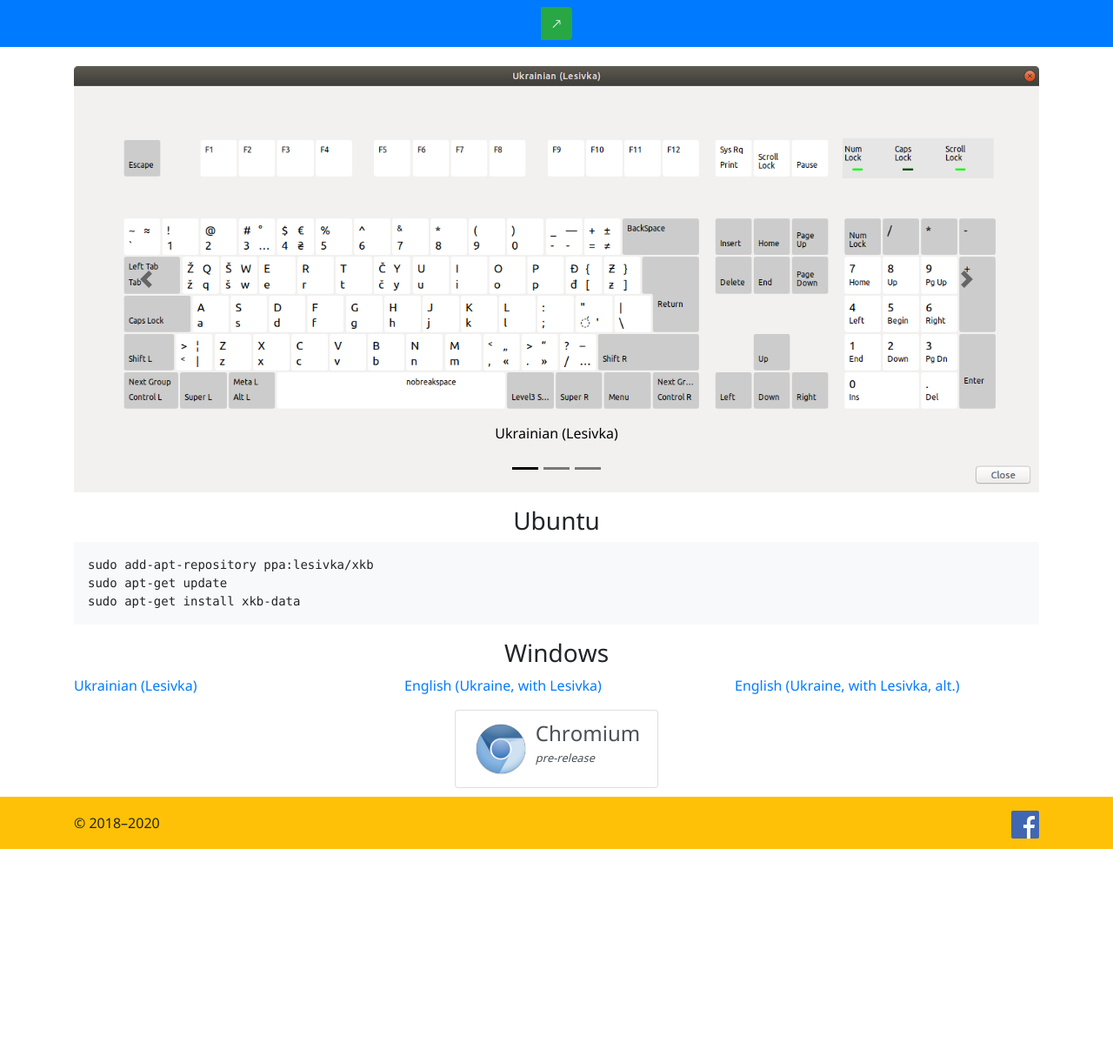
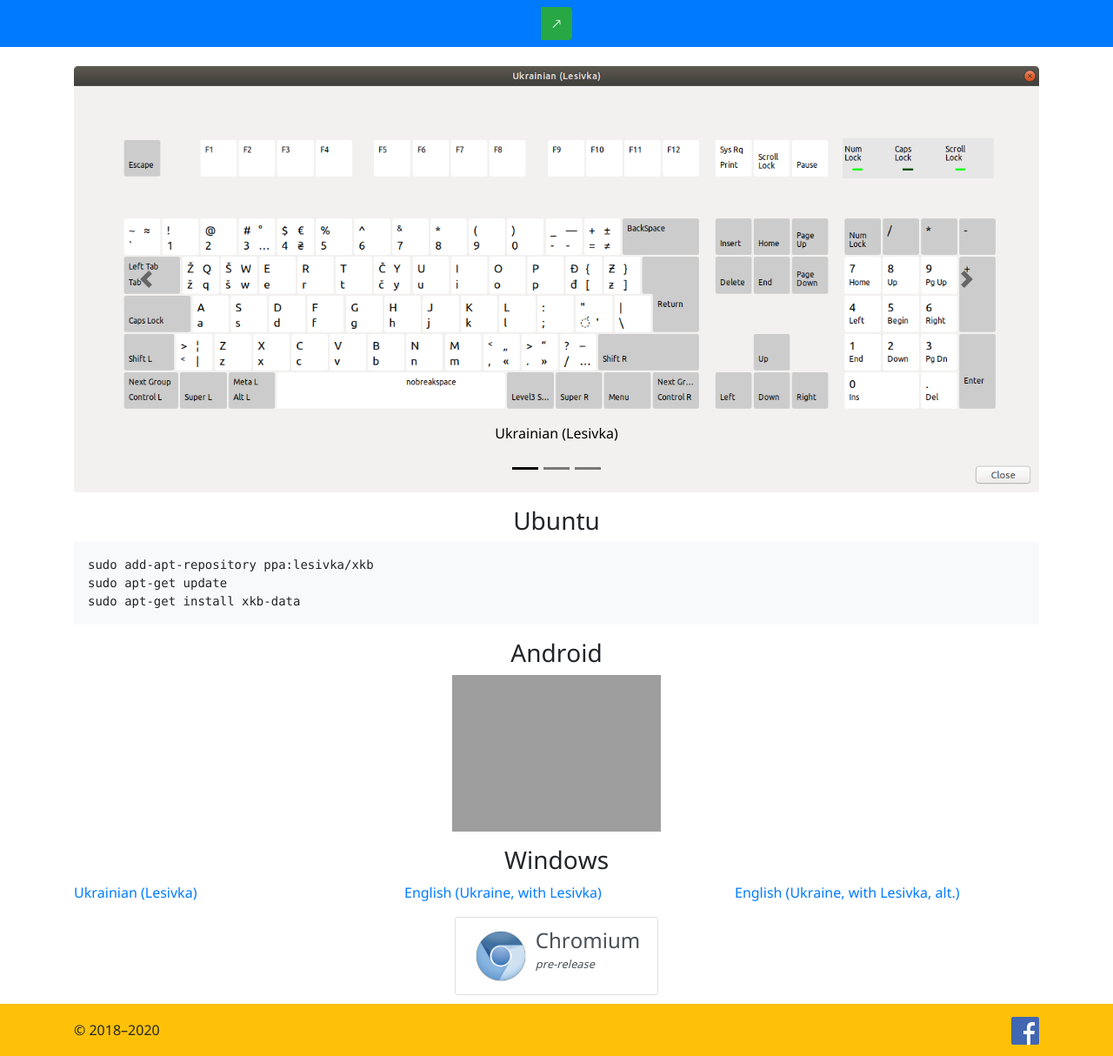
Before and after one commit to lesiwka/www-lesivka, a Python web app: template templates/zastosunki.html in a window 1280 px wide. Shown: the whole page at 87% size. Before the commit the page ends 976 px from the top, so only its background shows below. Run offline with Jinja, Linux system fonts and the light colour scheme; the template is opened without the code that fills it, so the values that code supplies are empty; some libraries are stand-ins or nearby versions; grey boxes are pictures that could not be loaded.

Commit message:
Add Android app link

```diff
--- a/static/css/style.css
+++ b/static/css/style.css
@@ -130,3 +130,7 @@ body > .container-popup {
 .display-table {
     display: table;
 }
+
+.logo-img {
+    width: 240px;
+}
--- a/templates/zastosunki.html
+++ b/templates/zastosunki.html
@@ -41,6 +41,12 @@ sudo add-apt-repository ppa:lesivka/xkb
 sudo apt-get update
 sudo apt-get install xkb-data
 </pre>
+<h3 class="mt-3 text-center">Android</h3>
+<div class="mx-auto display-table">
+    <a href="https://play.google.com/store/apps/details?id=com.lesivka.keyboard&pcampaignid=pcampaignidMKT-Other-global-all-co-prtnr-py-PartBadge-Mar2515-1">
+        <img alt="{{ text('Завантажити з Google Play') }}" class="logo-img" src="https://play.google.com/intl/en_us/badges/static/images/badges/ua_badge_web_generic.png"/>
+    </a>
+</div>
 <h3 class="mt-3 text-center">Windows</h3>
 <div class="row">
     <div class="col-sm"><a href="https://github.com/lesivka/klc/releases/download/v1/lesivka.zip">Ukrainian (Lesivka)</a></div>
```
